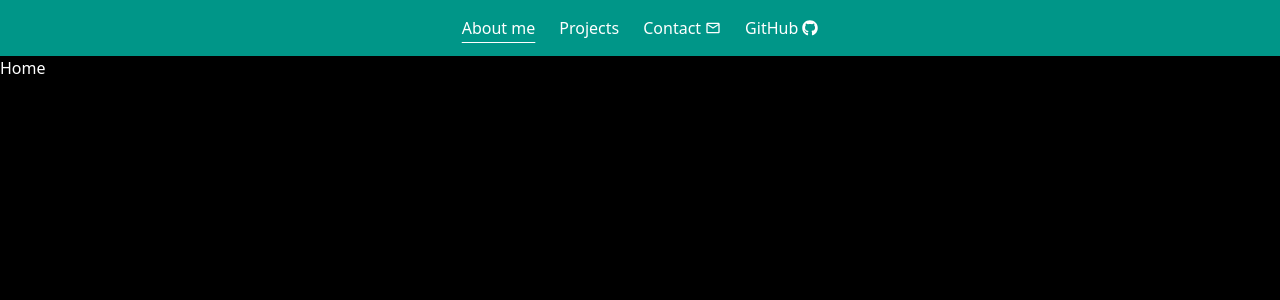
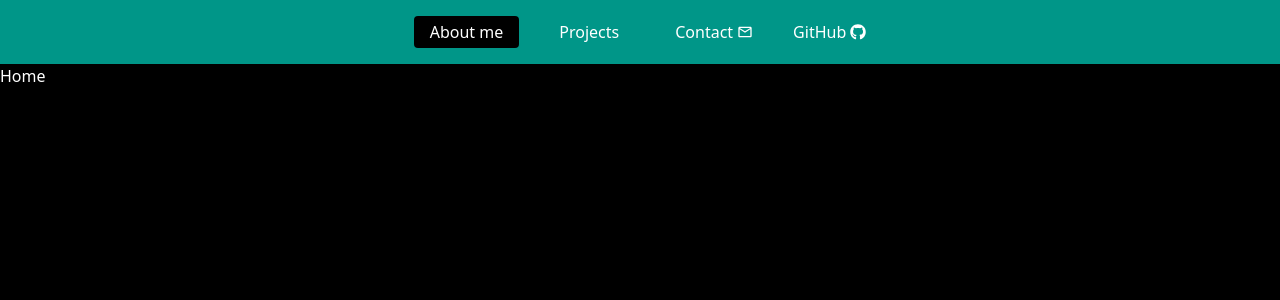
Before and after one commit to ronneyrv/Platform-Nextjs, a Next.js app: page / in a window 1280 px wide. Shown: the top 300 px of the page. Built offline with nearby package versions, Linux system fonts and the light colour scheme.

Commit message:
feat: add navigation drawer

```diff
--- a/src/app/globals.css
+++ b/src/app/globals.css
@@ -17,5 +17,5 @@ body {
 }
 
 a {
-  @apply hover:underline active:opacity-50 transition-opacity
+  @apply active:opacity-50 transition-opacity
 }
--- a/src/components/header/Header.tsx
+++ b/src/components/header/Header.tsx
@@ -6,44 +6,41 @@ import { usePathname } from "next/navigation";
 import { useEffect, useState } from "react";
 
 export const Header = () => {
-    const [title, setTitle] = useState('About me');
+  const [title, setTitle] = useState("About me");
+  const [drawer, setDrawer] = useState(false);
   const currentPath = usePathname();
 
   useEffect(() => {
     setTitle(document.title);
+    setDrawer(false);
   }, [currentPath]);
 
   return (
     <nav className="flex items-center gap-6 justify-start md:justify-center bg-primary py-2 sm:py-4 px-6">
-      <button className="sm:hidden">
-      <MdMenu size={24}/>
+      <button className="sm:hidden" onClick={() => setDrawer(true)}>
+        <MdMenu size={24} />
       </button>
-      <h1 className="sm:hidden">
-        {title}
-      </h1>
-      <ul className="flex gap-6">
-        <li className="hidden sm:block">
-          <Link
-            href="/"
+
+      <h1 className="sm:hidden">{title}</h1>
+
+      <ul className="flex gap-6 items-center" tabIndex={drawer ? -1 : undefined}>
+        <li
           data-active={currentPath === "/"}
-            className="data-[active=true]:underline"
+          className="hidden sm:block data-[active=true]:bg-background px-4 py-1 rounded"
         >
-            About me
-          </Link>
+          <Link href="/">About me</Link>
         </li>
-        <li className="hidden sm:block">
-          <Link
-            href="/project"
+        <li
           data-active={currentPath === "/project"}
-            className="data-[active=true]:underline"
+          className="hidden sm:block data-[active=true]:bg-background px-4 py-1 rounded"
         >
-            Projects
-          </Link>
+          <Link href="/project">Projects</Link>
         </li>
-        <li className="hidden sm:block">
-          <Link href="/contact"
+        <li
           data-active={currentPath === "/contact"}
-          className="flex gap-1 items-center data-[active=true]:underline">
+          className=" hidden sm:block data-[active=true]:bg-background px-4 py-1 rounded"
+        >
+          <Link href="/contact" className="flex gap-1 items-center">
             Contact
             <MdOutlineMailOutline />
           </Link>
@@ -59,6 +56,40 @@ useEffect(() => {
           </Link>
         </li>
       </ul>
+
+      <div
+        data-open={drawer}
+        tabIndex={drawer ? undefined : -1}
+        onClick={() => setDrawer(false)}
+        className=" bg-gradient-to-r from-background fixed top-0 left-0 bottom-0 right-0 transition-transform data-[open=false]:-translate-x-full"
+      >
+        <ul
+          className="flex gap-6 flex-col p-4 w-60 h-full bg-background"
+          onClick={(e) => e.stopPropagation()}
+        >
+          <li
+            data-active={currentPath === "/"}
+            className="data-[active=true]:border-b-2"
+          >
+            <Link href="/">About me</Link>
+          </li>
+          <li
+            data-active={currentPath === "/project"}
+            className="data-[active=true]:border-b-2"
+          >
+            <Link href="/project">Projects</Link>
+          </li>
+          <li
+            data-active={currentPath === "/contact"}
+            className="data-[active=true]:border-b-2"
+          >
+            <Link href="/contact" className="flex gap-1 items-center">
+              Contact
+              <MdOutlineMailOutline />
+            </Link>
+          </li>
+        </ul>
+      </div>
     </nav>
   );
 };
```
Lines whose indentation alone changed are shown as unchanged.
